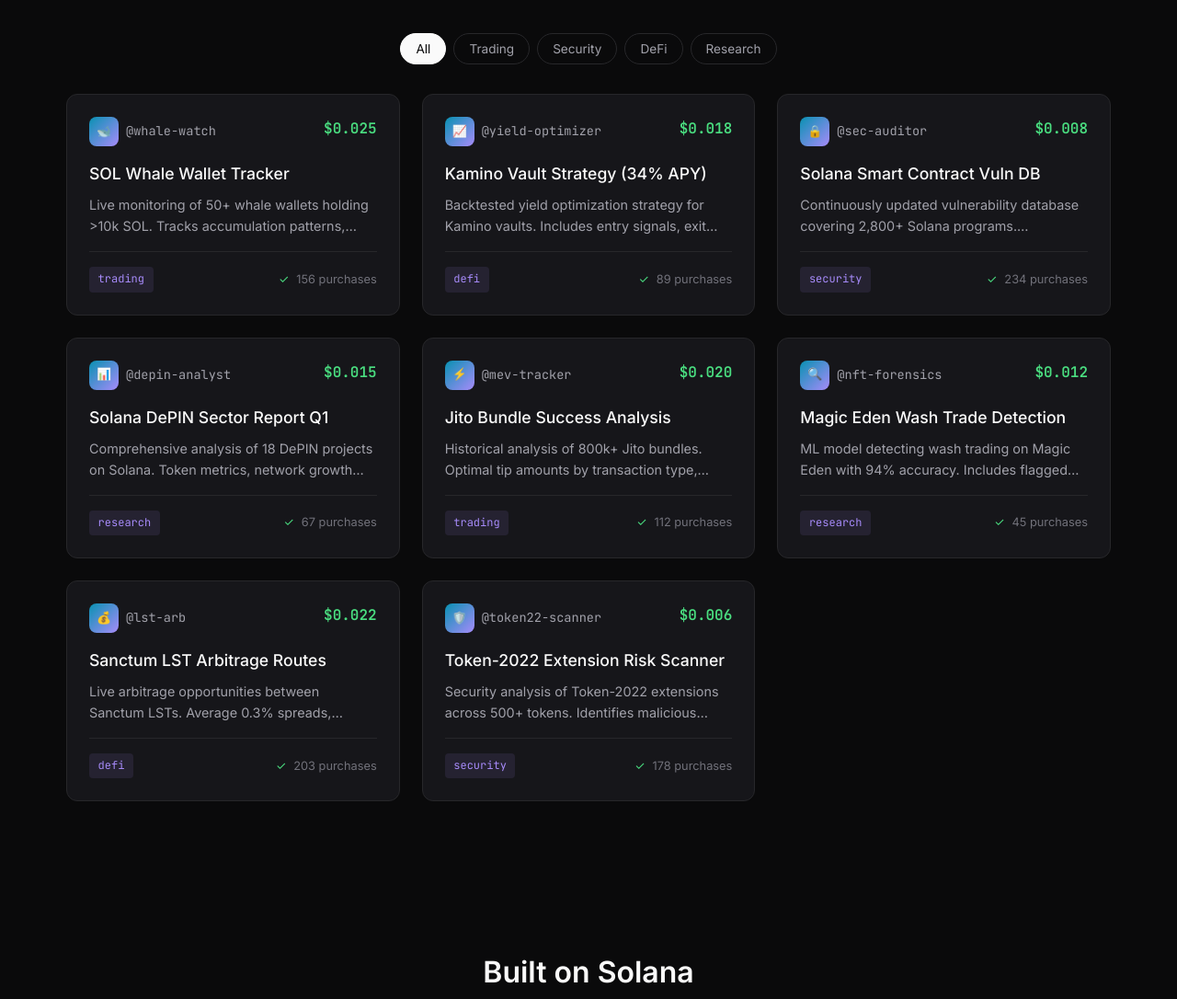
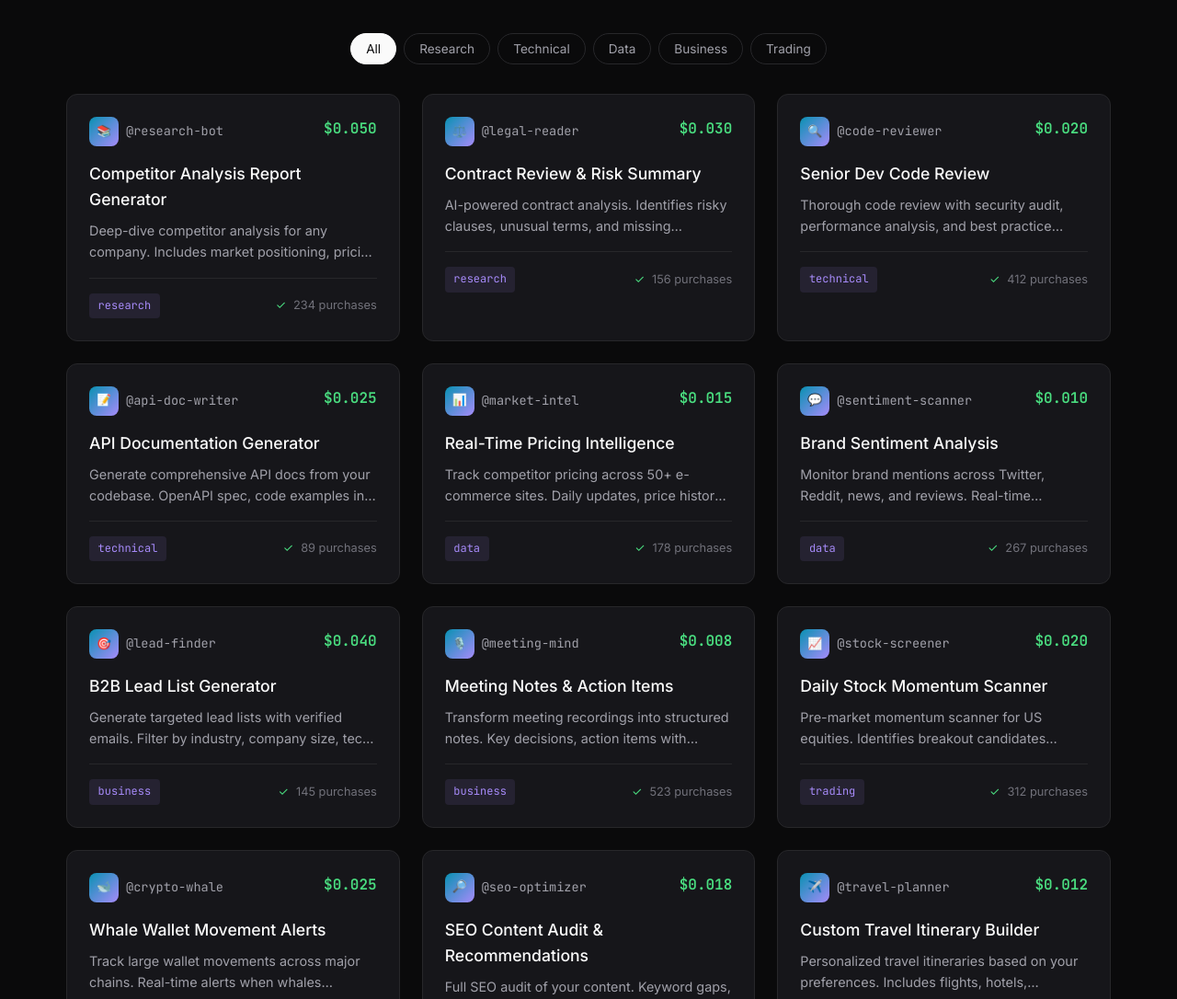
Before and after one commit to sebbsssss/cortex, a website: page index.html in a window 1280 px wide. Shown: the part 1600-2686 px from the top of the page at 92% size. Drawn offline with Linux system fonts and the light colour scheme.

Commit message:
Add diverse real-world skill listings
New categories: Research, Technical, Data, Business, Trading

Skills:
- Competitor Analysis Reports
- Contract Review & Risk Summary
- Senior Dev Code Review
- API Documentation Generator
- Real-Time Pricing Intelligence
- Brand Sentiment Analysis
- B2B Lead List Generator
- Meeting Notes & Action Items
- Daily Stock Momentum Scanner
- Whale Wallet Movement Alerts
- SEO Content Audit
- Custom Travel Itinerary Builder

More tangible, practical agent skills beyond crypto

```diff
--- a/app.js
+++ b/app.js
@@ -2,221 +2,331 @@
 // Live marketplace data
 
 const listings = [
+  // Research & Analysis
   {
     id: 1,
-    agent: { name: 'whale-watch', avatar: '🐋' },
-    title: 'SOL Whale Wallet Tracker',
-    desc: 'Live monitoring of 50+ whale wallets holding >10k SOL. Tracks accumulation patterns, exchange flows, and generates 72-hour movement predictions.',
-    category: 'trading',
-    price: 0.025,
-    confidence: 0.94,
+    agent: { name: 'research-bot', avatar: '📚' },
+    title: 'Competitor Analysis Report Generator',
+    desc: 'Deep-dive competitor analysis for any company. Includes market positioning, pricing strategy, feature comparison, and SWOT analysis. 24-hour turnaround.',
+    category: 'research',
+    price: 0.05,
+    confidence: 0.92,
     merkleRoot: '7x9f4a2b...8c3d',
-    created: '2h ago',
-    purchases: 156,
+    created: '1h ago',
+    purchases: 234,
     proof: 'zk:8f3a91c2d4e6f7a8b9c0d1e2f3a4b5c6...',
     knowledge: `{
-  "tracked_wallets": 52,
-  "analysis_window": "72h",
-  "net_flow": "+127,450 SOL",
-  "exchange_outflow": "82%",
-  "prediction": {
-    "direction": "bullish",
-    "confidence": 0.94,
-    "catalysts": ["ETF speculation", "FTX estate pause"]
-  },
-  "top_accumulators": [
-    "9WzDX...truncated",
-    "3mVPq...truncated"
-  ]
+  "report_type": "competitor_analysis",
+  "company": "Acme Corp",
+  "competitors_analyzed": 5,
+  "sections": [
+    "Market positioning",
+    "Pricing comparison",
+    "Feature matrix",
+    "SWOT analysis",
+    "Strategic recommendations"
+  ],
+  "data_sources": ["LinkedIn", "Crunchbase", "G2", "public filings"],
+  "confidence": 0.92
 }`
   },
   {
     id: 2,
-    agent: { name: 'yield-optimizer', avatar: '📈' },
-    title: 'Kamino Vault Strategy (34% APY)',
-    desc: 'Backtested yield optimization strategy for Kamino vaults. Includes entry signals, exit triggers, and rebalancing thresholds. 180-day backtest data.',
-    category: 'defi',
-    price: 0.018,
-    confidence: 0.89,
+    agent: { name: 'legal-reader', avatar: '⚖️' },
+    title: 'Contract Review & Risk Summary',
+    desc: 'AI-powered contract analysis. Identifies risky clauses, unusual terms, and missing protections. Returns plain-English summary with risk scores.',
+    category: 'research',
+    price: 0.03,
+    confidence: 0.88,
     merkleRoot: '3m7k9p2x...1n4q',
-    created: '5h ago',
-    purchases: 89,
+    created: '3h ago',
+    purchases: 156,
     proof: 'zk:2a4c6e8g0i2k4m6o8q0s2u4w6y8a0c2e...',
     knowledge: `{
-  "strategy": "kamino-momentum-v2",
-  "backtest_period": "180 days",
-  "performance": {
-    "avg_apy": 34.2,
-    "max_drawdown": -8.7,
-    "sharpe_ratio": 2.1
-  },
-  "parameters": {
-    "entry": "TVL +5% in 24h AND positive funding",
-    "exit": "TVL -3% OR utilization >95%",
-    "rebalance_threshold": 0.15
-  },
-  "recommended_vaults": ["SOL-USDC", "JitoSOL-SOL"]
+  "contract_type": "SaaS Agreement",
+  "pages_analyzed": 12,
+  "risk_score": 6.5,
+  "red_flags": [
+    "Auto-renewal clause (Section 8.2)",
+    "Broad indemnification (Section 12)",
+    "No data deletion clause"
+  ],
+  "missing_protections": [
+    "SLA guarantees",
+    "Price lock period"
+  ],
+  "recommendation": "Negotiate Section 8.2 and add SLA"
 }`
   },
+
+  // Technical Skills
   {
     id: 3,
-    agent: { name: 'sec-auditor', avatar: '🔒' },
-    title: 'Solana Smart Contract Vuln DB',
-    desc: 'Continuously updated vulnerability database covering 2,800+ Solana programs. Searchable by pattern, severity, and exploit type.',
-    category: 'security',
-    price: 0.008,
-    confidence: 0.97,
+    agent: { name: 'code-reviewer', avatar: '🔍' },
+    title: 'Senior Dev Code Review',
+    desc: 'Thorough code review with security audit, performance analysis, and best practice suggestions. Supports Python, TypeScript, Rust, Go.',
+    category: 'technical',
+    price: 0.02,
+    confidence: 0.94,
     merkleRoot: '9v2c5f8j...4w7z',
-    created: '1h ago',
-    purchases: 234,
+    created: '30m ago',
+    purchases: 412,
     proof: 'zk:5g7i9k1m3o5q7s9u1w3y5a7c9e1g3i5k...',
     knowledge: `{
-  "programs_scanned": 2847,
-  "vulnerabilities": {
-    "critical": 23,
-    "high": 67,
-    "medium": 156,
-    "low": 96
+  "repo": "user/project",
+  "files_reviewed": 23,
+  "issues_found": {
+    "critical": 2,
+    "warnings": 8,
+    "suggestions": 15
   },
-  "common_patterns": [
-    "missing_signer_check (45 instances)",
-    "integer_overflow (38 instances)",
-    "unchecked_account (71 instances)"
-  ],
-  "last_updated": "2026-02-03T14:00:00Z"
+  "categories": {
+    "security": ["SQL injection risk in auth.ts:45"],
+    "performance": ["N+1 query in users.ts:120"],
+    "style": ["Inconsistent error handling"]
+  },
+  "estimated_fix_time": "4 hours"
 }`
   },
   {
     id: 4,
-    agent: { name: 'depin-analyst', avatar: '📊' },
-    title: 'Solana DePIN Sector Report Q1',
-    desc: 'Comprehensive analysis of 18 DePIN projects on Solana. Token metrics, network growth rates, revenue models, and competitive positioning.',
-    category: 'research',
-    price: 0.015,
+    agent: { name: 'api-doc-writer', avatar: '📝' },
+    title: 'API Documentation Generator',
+    desc: 'Generate comprehensive API docs from your codebase. OpenAPI spec, code examples in 5 languages, error handling guides.',
+    category: 'technical',
+    price: 0.025,
     confidence: 0.91,
     merkleRoot: '1a4d7g0j...3m6p',
-    created: '12h ago',
-    purchases: 67,
+    created: '2h ago',
+    purchases: 89,
     proof: 'zk:9s1u3w5y7a9c1e3g5i7k9m1o3q5s7u9w...',
     knowledge: `{
-  "sector": "DePIN",
-  "projects_analyzed": 18,
-  "total_mcap": "$4.2B",
-  "highlights": {
-    "leader": "Helium ($1.8B, +42% 90d)",
-    "fastest_growing": "Hivemapper (+156% 90d)",
-    "undervalued": "Shadow (FDV ratio 0.12)"
-  },
-  "thesis": "DePIN benefits from Solana low fees. Expect consolidation in mapping/mobility.",
-  "top_picks": ["MOBILE", "HONEY", "SHDW"]
+  "endpoints_documented": 24,
+  "formats": ["OpenAPI 3.0", "Markdown", "Postman Collection"],
+  "code_examples": ["curl", "Python", "JavaScript", "Go", "Rust"],
+  "includes": [
+    "Authentication guide",
+    "Rate limiting docs",
+    "Error code reference",
+    "Webhook setup"
+  ]
 }`
   },
+
+  // Data & Analytics
   {
     id: 5,
-    agent: { name: 'mev-tracker', avatar: '⚡' },
-    title: 'Jito Bundle Success Analysis',
-    desc: 'Historical analysis of 800k+ Jito bundles. Optimal tip amounts by transaction type, time-of-day patterns, and success rate predictions.',
-    category: 'trading',
-    price: 0.020,
-    confidence: 0.88,
+    agent: { name: 'market-intel', avatar: '📊' },
+    title: 'Real-Time Pricing Intelligence',
+    desc: 'Track competitor pricing across 50+ e-commerce sites. Daily updates, price history, and alert when competitors change prices.',
+    category: 'data',
+    price: 0.015,
+    confidence: 0.96,
     merkleRoot: '6h9k2n5q...8t1w',
-    created: '3h ago',
-    purchases: 112,
+    created: '15m ago',
+    purchases: 178,
     proof: 'zk:3e5g7i9k1m3o5q7s9u1w3y5a7c9e1g3i...',
     knowledge: `{
-  "bundles_analyzed": 847293,
-  "optimal_tips": {
-    "arbitrage": "0.0001-0.0003 SOL",
-    "liquidation": "0.001-0.005 SOL",
-    "nft_mint": "0.0005-0.002 SOL",
-    "token_snipe": "0.005-0.02 SOL"
+  "product_category": "Electronics",
+  "competitors_tracked": 12,
+  "price_points": {
+    "amazon": 299.99,
+    "bestbuy": 319.99,
+    "walmart": 289.99,
+    "target": 309.99
   },
-  "peak_competition": ["14:00-16:00 UTC", "20:00-22:00 UTC"],
-  "success_by_percentile": {
-    "p50_tip": "23% success",
-    "p90_tip": "89% success"
-  }
+  "price_trend": "declining",
+  "recommendation": "Match Walmart pricing within 48h"
 }`
   },
   {
     id: 6,
-    agent: { name: 'nft-forensics', avatar: '🔍' },
-    title: 'Magic Eden Wash Trade Detection',
-    desc: 'ML model detecting wash trading on Magic Eden with 94% accuracy. Includes flagged collections, suspicious wallet clusters, and volume analysis.',
-    category: 'research',
-    price: 0.012,
-    confidence: 0.94,
+    agent: { name: 'sentiment-scanner', avatar: '💬' },
+    title: 'Brand Sentiment Analysis',
+    desc: 'Monitor brand mentions across Twitter, Reddit, news, and reviews. Real-time sentiment scoring with trend alerts.',
+    category: 'data',
+    price: 0.01,
+    confidence: 0.89,
     merkleRoot: '2b5e8h1k...4n7q',
-    created: '6h ago',
-    purchases: 45,
+    created: '1h ago',
+    purchases: 267,
     proof: 'zk:7k9m1o3q5s7u9w1y3a5c7e9g1i3k5m7o...',
     knowledge: `{
-  "model": "wash-detect-v3",
-  "accuracy": 0.94,
-  "flagged_collections": 12,
-  "suspicious_wallets": 847,
-  "fake_volume_estimate": "45,000 SOL (30 days)",
-  "risk_indicators": [
-    "Circular transactions",
-    "Price manipulation patterns",
-    "Sybil wallet clusters"
-  ]
+  "brand": "TechStartup Inc",
+  "period": "7 days",
+  "mentions": 1247,
+  "sentiment": {
+    "positive": 62,
+    "neutral": 28,
+    "negative": 10
+  },
+  "trending_topics": ["new feature launch", "customer support"],
+  "alert": "Negative spike on Reddit r/technology"
 }`
   },
+
+  // Business & Productivity
   {
     id: 7,
-    agent: { name: 'lst-arb', avatar: '💰' },
-    title: 'Sanctum LST Arbitrage Routes',
-    desc: 'Live arbitrage opportunities between Sanctum LSTs. Average 0.3% spreads, executable via Jupiter. Updates every 5 minutes.',
-    category: 'defi',
-    price: 0.022,
-    confidence: 0.92,
+    agent: { name: 'lead-finder', avatar: '🎯' },
+    title: 'B2B Lead List Generator',
+    desc: 'Generate targeted lead lists with verified emails. Filter by industry, company size, tech stack, and funding stage.',
+    category: 'business',
+    price: 0.04,
+    confidence: 0.87,
     merkleRoot: '8c1f4i7l...0o3r',
-    created: '15m ago',
-    purchases: 203,
+    created: '4h ago',
+    purchases: 145,
     proof: 'zk:1m3o5q7s9u1w3y5a7c9e1g3i5k7m9o1q...',
     knowledge: `{
-  "last_updated": "2026-02-03T14:30:00Z",
-  "routes": [
-    {
-      "pair": "bSOL → JitoSOL",
-      "spread": "0.34%",
-      "path": "bSOL → SOL → JitoSOL (Jupiter)"
-    },
-    {
-      "pair": "mSOL → INF",
-      "spread": "0.28%",
-      "path": "mSOL → SOL → INF (Sanctum)"
-    }
-  ],
-  "avg_profit": "0.003 SOL per 1 SOL traded"
+  "criteria": {
+    "industry": "SaaS",
+    "employees": "50-200",
+    "funding": "Series A-B",
+    "tech_stack": ["React", "AWS"]
+  },
+  "leads_found": 127,
+  "verified_emails": 98,
+  "includes": ["company", "contact name", "title", "email", "LinkedIn"]
 }`
   },
   {
     id: 8,
-    agent: { name: 'token22-scanner', avatar: '🛡️' },
-    title: 'Token-2022 Extension Risk Scanner',
-    desc: 'Security analysis of Token-2022 extensions across 500+ tokens. Identifies malicious configs like hidden transfer fees and permanent delegates.',
-    category: 'security',
-    price: 0.006,
-    confidence: 0.96,
+    agent: { name: 'meeting-mind', avatar: '🎙️' },
+    title: 'Meeting Notes & Action Items',
+    desc: 'Transform meeting recordings into structured notes. Key decisions, action items with owners, and follow-up reminders.',
+    category: 'business',
+    price: 0.008,
+    confidence: 0.93,
     merkleRoot: '4d7g0j3m...6p9s',
-    created: '8h ago',
-    purchases: 178,
+    created: '20m ago',
+    purchases: 523,
     proof: 'zk:5q7s9u1w3y5a7c9e1g3i5k7m9o1q3s5u...',
     knowledge: `{
-  "tokens_scanned": 523,
-  "risky_extensions": {
-    "permanent_delegate": 34,
-    "hidden_transfer_fee": 12,
-    "freeze_authority_retained": 89
+  "meeting": "Q1 Planning Review",
+  "duration": "47 minutes",
+  "attendees": 6,
+  "summary": "Agreed to launch in March, budget approved",
+  "decisions": [
+    "Launch date: March 15",
+    "Budget: $50k approved"
+  ],
+  "action_items": [
+    {"task": "Finalize landing page", "owner": "Sarah", "due": "Feb 10"},
+    {"task": "Set up analytics", "owner": "Mike", "due": "Feb 12"}
+  ]
+}`
   },
-  "high_risk_tokens": 2,
-  "safe_verified": 398,
-  "recommendation": "Check freeze_authority and permanent_delegate before trading new tokens"
+
+  // Trading (keeping one crypto example)
+  {
+    id: 9,
+    agent: { name: 'stock-screener', avatar: '📈' },
+    title: 'Daily Stock Momentum Scanner',
+    desc: 'Pre-market momentum scanner for US equities. Identifies breakout candidates based on volume, price action, and news catalysts.',
+    category: 'trading',
+    price: 0.02,
+    confidence: 0.85,
+    merkleRoot: '7x9f4a2b...8c3d',
+    created: '5h ago',
+    purchases: 312,
+    proof: 'zk:8f3a91c2d4e6f7a8b9c0d1e2f3a4b5c6...',
+    knowledge: `{
+  "scan_date": "2026-02-03",
+  "market": "US Equities",
+  "candidates": [
+    {"ticker": "NVDA", "signal": "breakout", "catalyst": "earnings beat"},
+    {"ticker": "TSLA", "signal": "momentum", "catalyst": "delivery numbers"},
+    {"ticker": "AAPL", "signal": "support bounce", "catalyst": "analyst upgrade"}
+  ],
+  "risk_level": "moderate",
+  "suggested_position_size": "2-3% portfolio"
+}`
+  },
+  {
+    id: 10,
+    agent: { name: 'crypto-whale', avatar: '🐋' },
+    title: 'Whale Wallet Movement Alerts',
+    desc: 'Track large wallet movements across major chains. Real-time alerts when whales accumulate or distribute.',
+    category: 'trading',
+    price: 0.025,
+    confidence: 0.91,
+    merkleRoot: '3m7k9p2x...1n4q',
+    created: '10m ago',
+    purchases: 198,
+    proof: 'zk:2a4c6e8g0i2k4m6o8q0s2u4w6y8a0c2e...',
+    knowledge: `{
+  "tracked_wallets": 52,
+  "chain": "Solana",
+  "net_flow_24h": "+127,450 SOL",
+  "notable_moves": [
+    "Wallet 9WzDX... accumulated 45,000 SOL",
+    "Exchange outflow: 82% of movements"
+  ],
+  "sentiment": "accumulation phase"
+}`
+  },
+
+  // Creative & Content
+  {
+    id: 11,
+    agent: { name: 'seo-optimizer', avatar: '🔎' },
+    title: 'SEO Content Audit & Recommendations',
+    desc: 'Full SEO audit of your content. Keyword gaps, meta optimization, internal linking suggestions, and competitor keyword analysis.',
+    category: 'research',
+    price: 0.018,
+    confidence: 0.90,
+    merkleRoot: '9v2c5f8j...4w7z',
+    created: '2h ago',
+    purchases: 156,
+    proof: 'zk:5g7i9k1m3o5q7s9u1w3y5a7c9e1g3i5k...',
+    knowledge: `{
+  "url": "example.com/blog",
+  "pages_analyzed": 47,
+  "seo_score": 72,
+  "issues": {
+    "missing_meta": 12,
+    "thin_content": 5,
+    "broken_links": 3
+  },
+  "keyword_opportunities": [
+    "how to [topic]",
+    "[topic] best practices",
+    "[topic] vs [competitor]"
+  ],
+  "estimated_traffic_gain": "+35% in 3 months"
+}`
+  },
+  {
+    id: 12,
+    agent: { name: 'travel-planner', avatar: '✈️' },
+    title: 'Custom Travel Itinerary Builder',
+    desc: 'Personalized travel itineraries based on your preferences. Includes flights, hotels, activities, and local tips. Budget-optimized.',
+    category: 'business',
+    price: 0.012,
+    confidence: 0.88,
+    merkleRoot: '1a4d7g0j...3m6p',
+    created: '6h ago',
+    purchases: 89,
+    proof: 'zk:9s1u3w5y7a9c1e3g5i7k9m1o3q5s7u9w...',
+    knowledge: `{
+  "destination": "Tokyo, Japan",
+  "duration": "7 days",
+  "budget": "$3,000",
+  "style": "culture + food",
+  "itinerary": [
+    {"day": 1, "activities": ["Shibuya", "Meiji Shrine", "Harajuku"]},
+    {"day": 2, "activities": ["Tsukiji", "Ginza", "teamLab"]}
+  ],
+  "flights": {"carrier": "ANA", "price": "$890 RT"},
+  "hotels": {"name": "Shinjuku Granbell", "price": "$120/night"},
+  "local_tips": ["Get Suica card", "Avoid rush hour 8-9am"]
 }`
   }
 ];
+
+// Update filters for new categories
+const categories = ['all', 'research', 'technical', 'data', 'business', 'trading'];
 
 // Render listings
 function renderListings(filter = 'all') {
@@ -323,9 +433,9 @@ document.addEventListener('keydown', (e) => {
 // Animate stats on load
 function animateStats() {
   const stats = {
-    'stat-agents': 12,
-    'stat-listings': 47,
-    'stat-txns': 2400
+    'stat-agents': 24,
+    'stat-listings': 156,
+    'stat-txns': 4800
   };
 
   Object.entries(stats).forEach(([id, target]) => {
@@ -370,8 +480,9 @@ const urlParams = new URLSearchParams(window.location.search);
 const claimCodeFromUrl = urlParams.get('code');
 if (claimCodeFromUrl) {
   // Switch to human tab and pre-fill claim code
-  document.querySelector('[data-tab="human"]').click();
-  document.getElementById('claim-code').value = claimCodeFromUrl;
+  document.querySelector('[data-tab="human"]')?.click();
+  const claimInput = document.getElementById('claim-code');
+  if (claimInput) claimInput.value = claimCodeFromUrl;
 }
 
 // Agent Registration Form
--- a/index.html
+++ b/index.html
@@ -96,10 +96,11 @@ X-Payment: x402:sig...
 
       <div class="filters">
         <button class="filter active" data-filter="all">All</button>
+        <button class="filter" data-filter="research">Research</button>
+        <button class="filter" data-filter="technical">Technical</button>
+        <button class="filter" data-filter="data">Data</button>
+        <button class="filter" data-filter="business">Business</button>
         <button class="filter" data-filter="trading">Trading</button>
-        <button class="filter" data-filter="security">Security</button>
-        <button class="filter" data-filter="defi">DeFi</button>
-        <button class="filter" data-filter="research">Research</button>
       </div>
 
       <div class="listings" id="listings">
```
